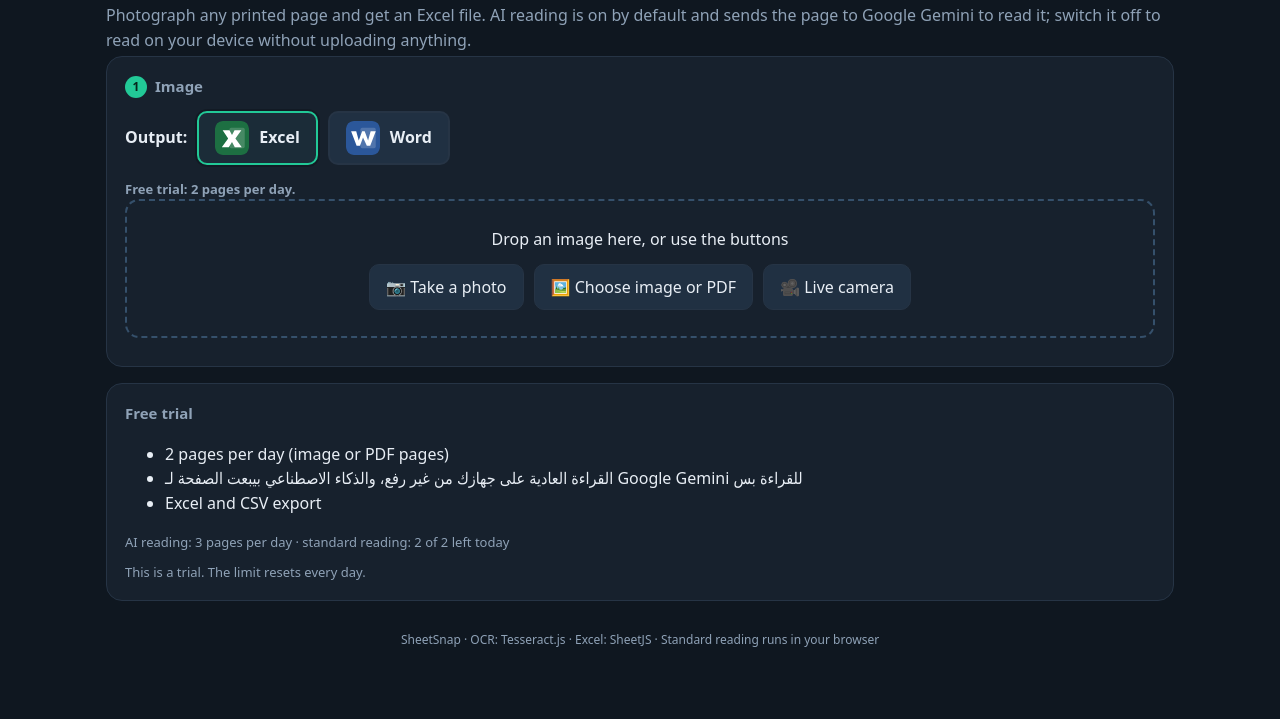
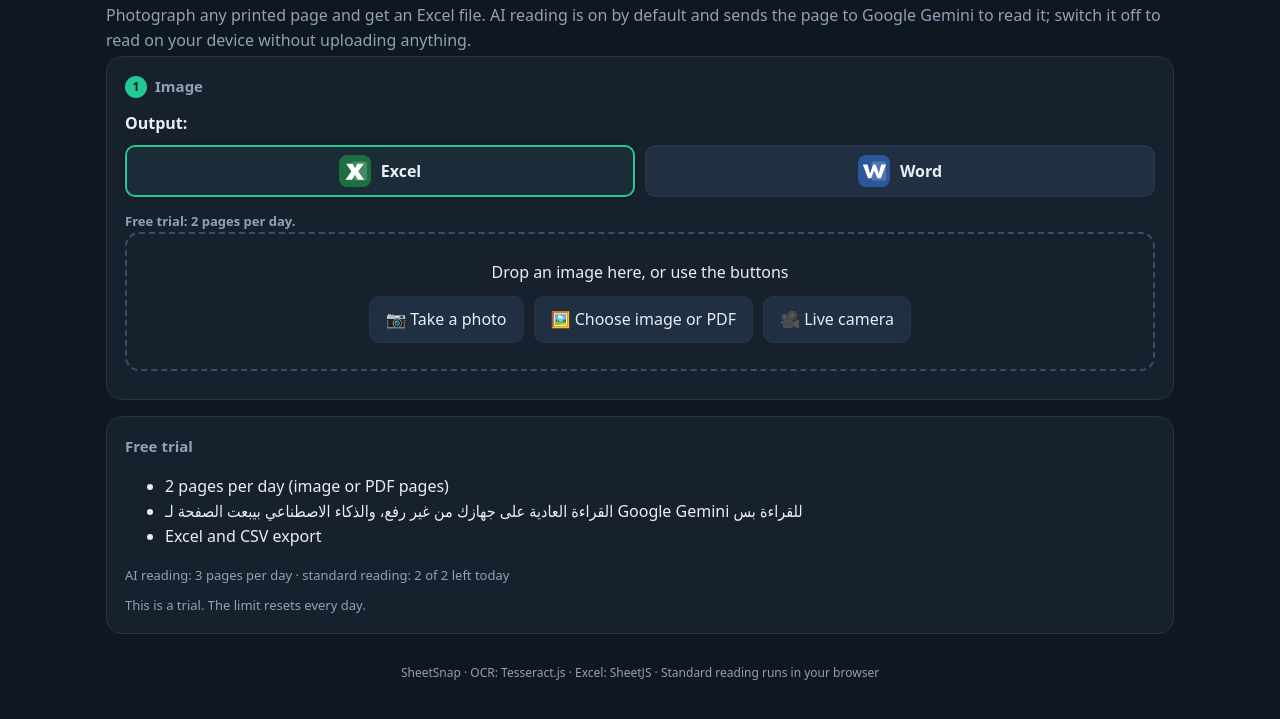
Before and after one commit to abdalhamedrida5-hue/sheetsnap, a plain HTML site: page index.html in a window 1280 px wide. Shown: the part 77-796 px from the top of the page. Drawn offline with nearby package versions, Linux system fonts and the light colour scheme.

Commit message:
Update index.html

```diff
--- a/index.html
+++ b/index.html
@@ -26,10 +26,10 @@ button:hover,.btn:hover{border-color:#456583}
 button.pri{background:var(--ac);border-color:var(--ac);color:#06251c;font-weight:700}
 button.pri:hover{background:var(--ac2)}
 .fi{width:26px;height:26px;flex:none;border-radius:6px}
-.fmt{display:flex;flex-wrap:wrap;align-items:center;gap:10px;margin:4px 0 14px}
-.fmtl{font-weight:700}
-.fmtb{padding:8px 16px;gap:10px;font-weight:700;border:2px solid var(--line);font-size:16px}
-.fmtb .fi{width:34px;height:34px;border-radius:8px}
+.fmt{display:grid;grid-template-columns:1fr 1fr;gap:10px;margin:4px 0 14px}
+.fmtl{font-weight:700;grid-column:1/-1}
+.fmtb{padding:8px 8px;gap:10px;font-weight:700;border:2px solid var(--line);font-size:16px;width:100%;min-width:0;justify-content:center}
+.fmtb .fi{width:32px;height:32px;border-radius:8px}
 .fmtb.on{border-color:var(--ac);background:#1b2c38;box-shadow:0 0 0 2px rgba(0,0,0,.2)}
 #fmtW.on{border-color:#4f8de0}
 #dl.hl,#dlw.hl{outline:3px solid #fff;outline-offset:2px;order:-1}
```
